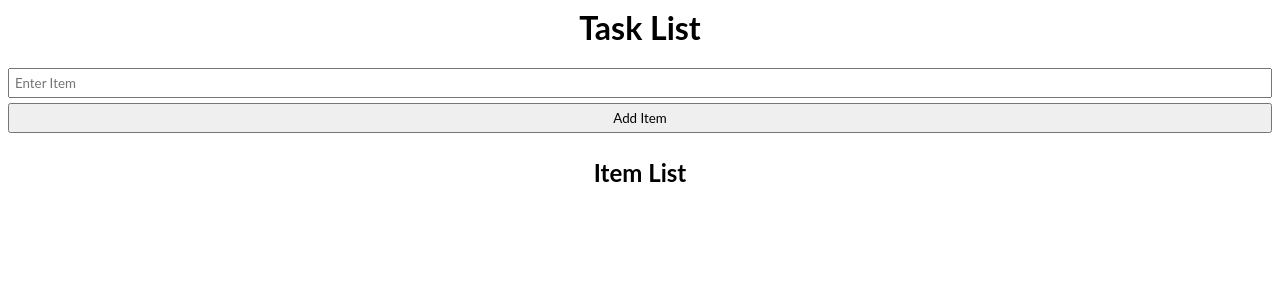
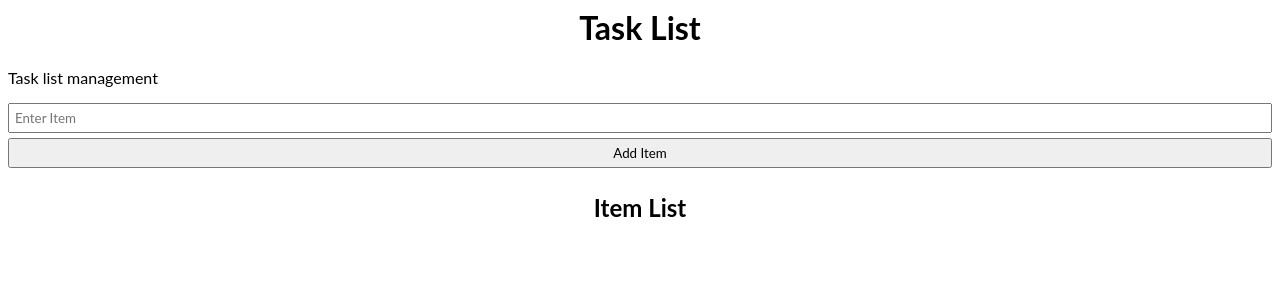
Before and after one commit to codingSlate/reactjs-practice, a React (Create React App) app: page / in a window 1280 px wide. Shown: the top 300 px of the page. Built offline with nearby package versions, Linux system fonts and the light colour scheme.

Commit message:
1 file modified

```diff
--- a/src/App.js
+++ b/src/App.js
@@ -6,6 +6,7 @@ export default function App() {
   return (
     <div>
       <h1>Task List</h1>
+      <p>Task list management</p>
       <AddItemForm />
     </div>
   );
```
